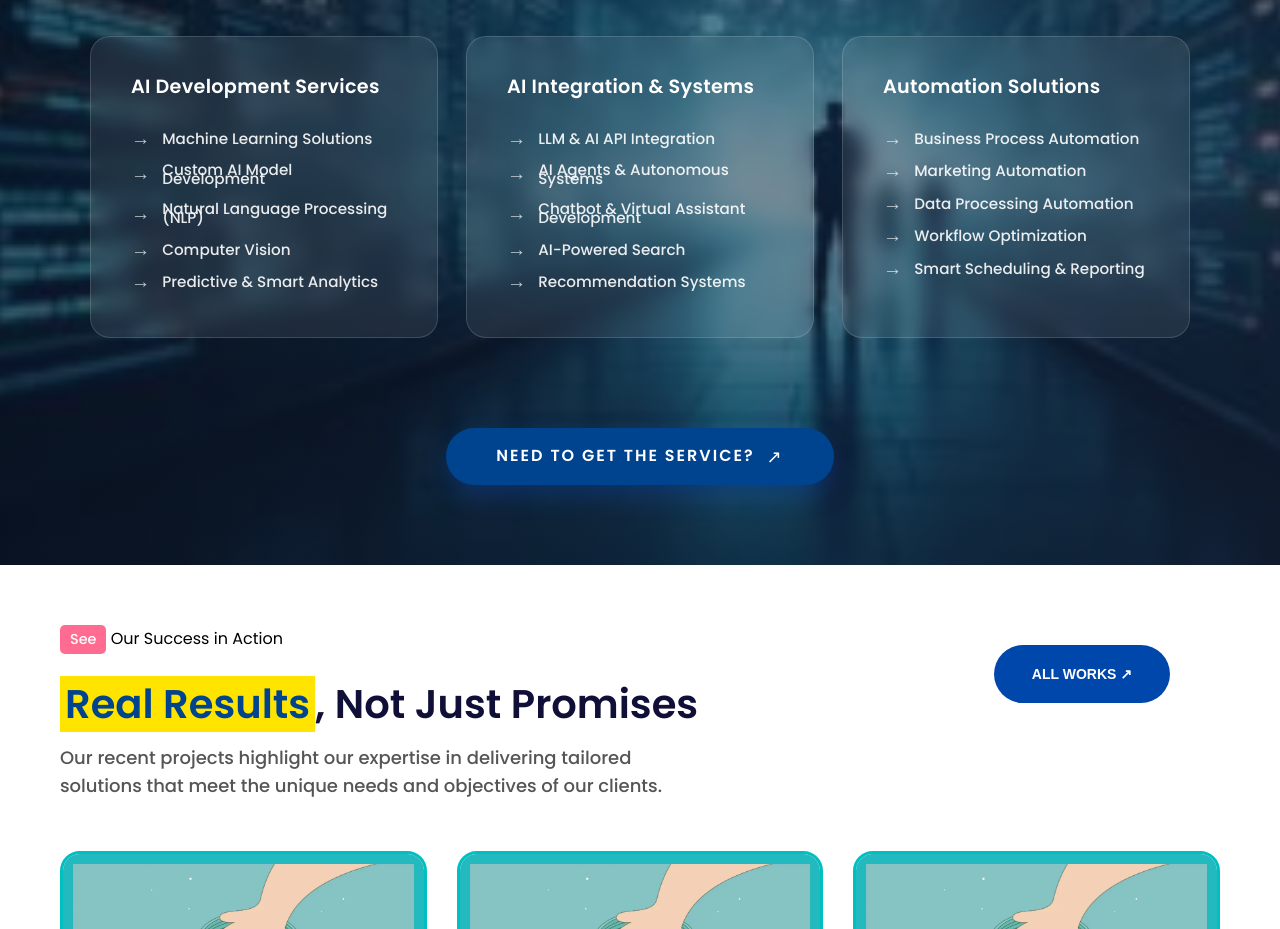
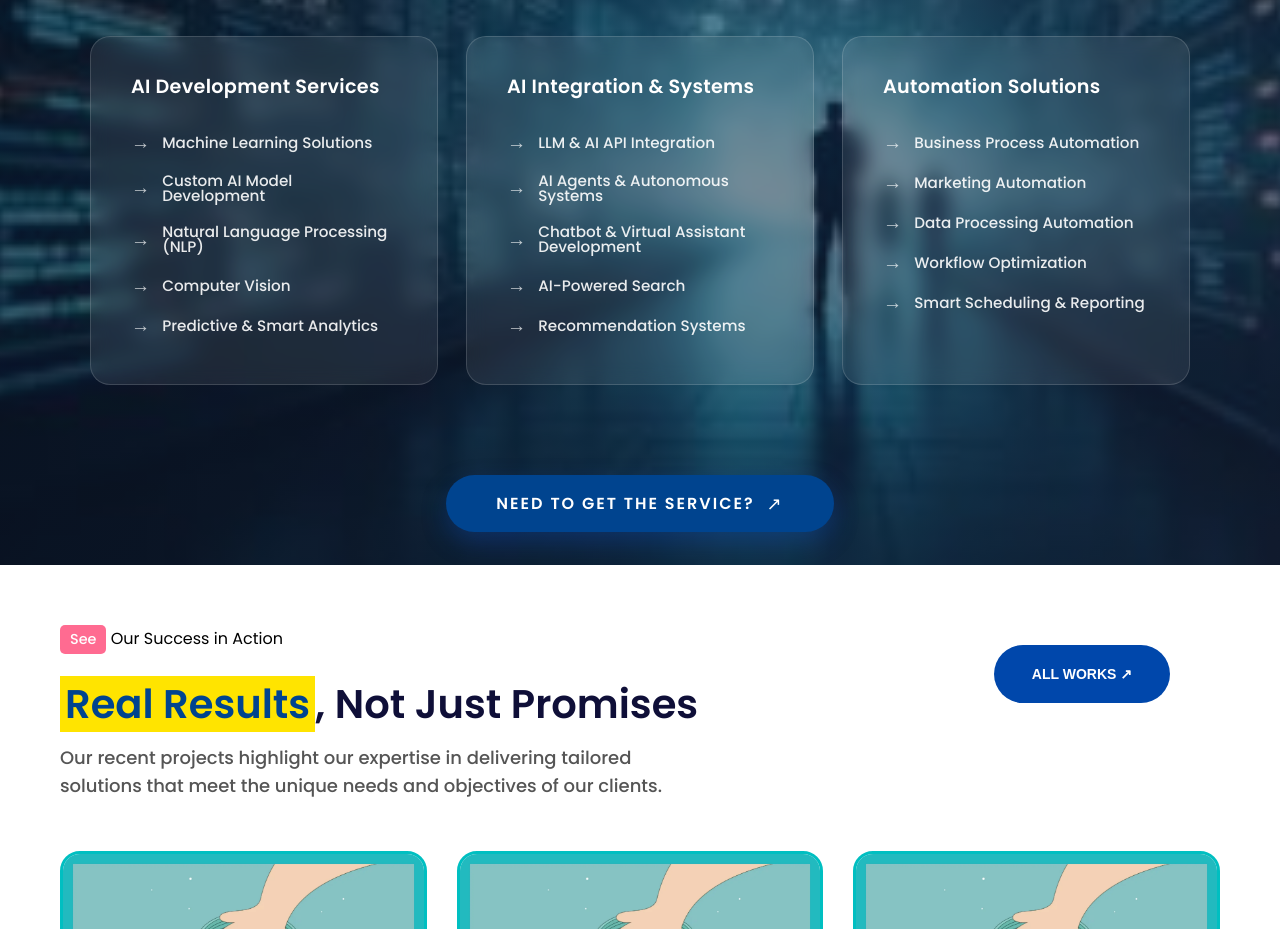
Before and after one commit to suraijzon/version1, a React (Create React App) app: page / in a window 1280 px wide. Shown: the part 1160-2089 px from the top of the page. Built offline with nearby package versions, Linux system fonts and the light colour scheme; no server answers.

Commit message:
73rd fix

```diff
--- a/src/styles/solution.css
+++ b/src/styles/solution.css
@@ -134,7 +134,7 @@
   display: flex;
   align-items: center;
   gap: 12px;
-  line-height: 0.6;
+  line-height: 1.0;
   transition: all 0.2s ease;
   padding: 4px 0;
   font-family: Poppins;
```
